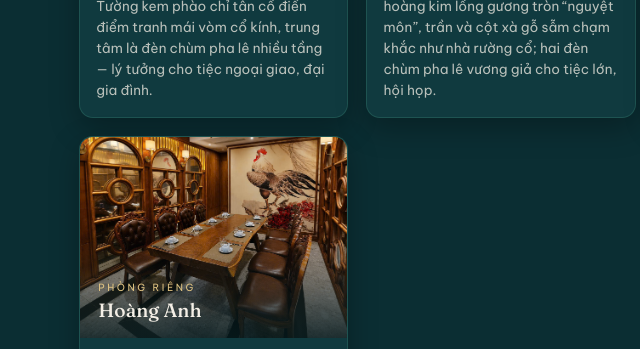
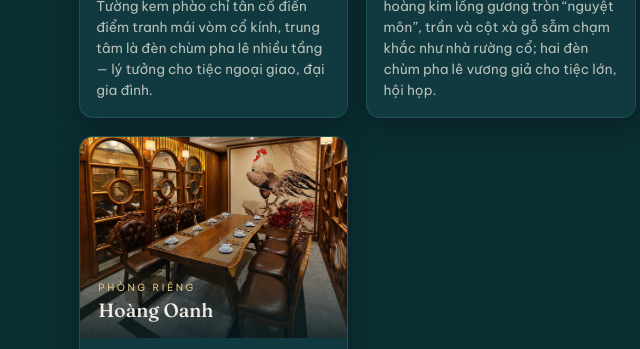
Before and after one commit to ducdanvt-jpg/ngoc-tuoc, a plain HTML site: page phong.html in a window 1280 px wide. Shown: the part 2020-2369 px from the top of the page, 306-946 px from the left. Drawn offline with Linux system fonts and the light colour scheme.

Commit message:
Sửa tên phòng: Hoàng Anh -> Hoàng Oanh
Nhà hàng xác nhận tên đúng là Hoàng Oanh (khớp tài liệu mô tả phòng và
tên file ảnh gốc). Đổi cả tên hiển thị và tên file ảnh cho nhất quán.

Co-Authored-By: Claude Opus 4.8 <noreply@anthropic.com>

```diff
--- a/phong.html
+++ b/phong.html
@@ -139,7 +139,7 @@
       </article>
 
       <article class="room-card reveal">
-        <a class="room-photo" href="assets/phong/hoang-anh.jpg" target="_blank" rel="noopener" aria-label="Xem ảnh lớn phòng Hoàng Anh"><img src="assets/phong/hoang-anh.jpg" alt="Phòng Hoàng Anh" loading="lazy"><span class="room-cap"><small>Phòng riêng</small><b>Hoàng Anh</b></span></a>
+        <a class="room-photo" href="assets/phong/hoang-oanh.jpg" target="_blank" rel="noopener" aria-label="Xem ảnh lớn phòng Hoàng Oanh"><img src="assets/phong/hoang-oanh.jpg" alt="Phòng Hoàng Oanh" loading="lazy"><span class="room-cap"><small>Phòng riêng</small><b>Hoàng Oanh</b></span></a>
         <div class="room-body">
           <div class="room-meta"><span><svg viewBox="0 0 24 24" fill="none" stroke="currentColor" stroke-width="1.7" stroke-linecap="round" stroke-linejoin="round"><circle cx="9" cy="8" r="3"/><path d="M3.5 20a5.5 5.5 0 0111 0"/><path d="M16 6a3 3 0 010 5.5M20 20a5.5 5.5 0 00-3.5-5"/></svg>8 khách · tối đa 10</span><span><svg viewBox="0 0 24 24" fill="none" stroke="currentColor" stroke-width="1.7" stroke-linecap="round" stroke-linejoin="round"><path d="M4 9V4h5M20 9V4h-5M4 15v5h5M20 15v5h-5"/></svg>~15m²</span></div>
           <p>Bàn dài gỗ tự nhiên live-edge trong không gian ấm cúng. Hai bên là hệ vách gỗ mái vòm với ô kính tròn nan mạ vàng gợi nhớ toa tàu hạng sang cổ điển; đầu bàn là tranh gà trống bên khóm mẫu đơn đỏ mang ý nghĩa phú quý — hợp tiệc thân mật.</p>
```
Also changed, not shown: assets/phong/hoang-oanh.jpg (renamed from assets/phong/hoang-anh.jpg).
